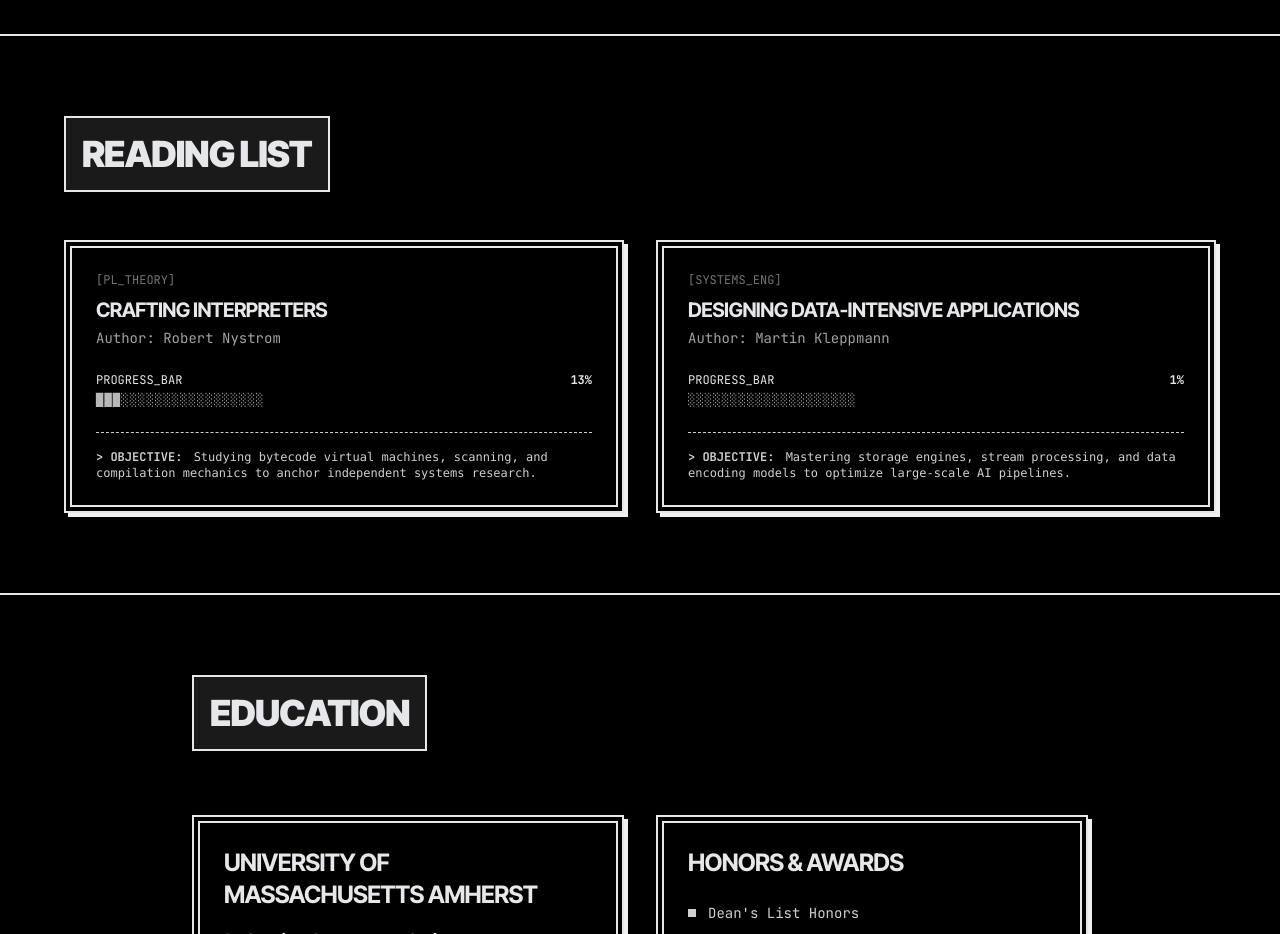
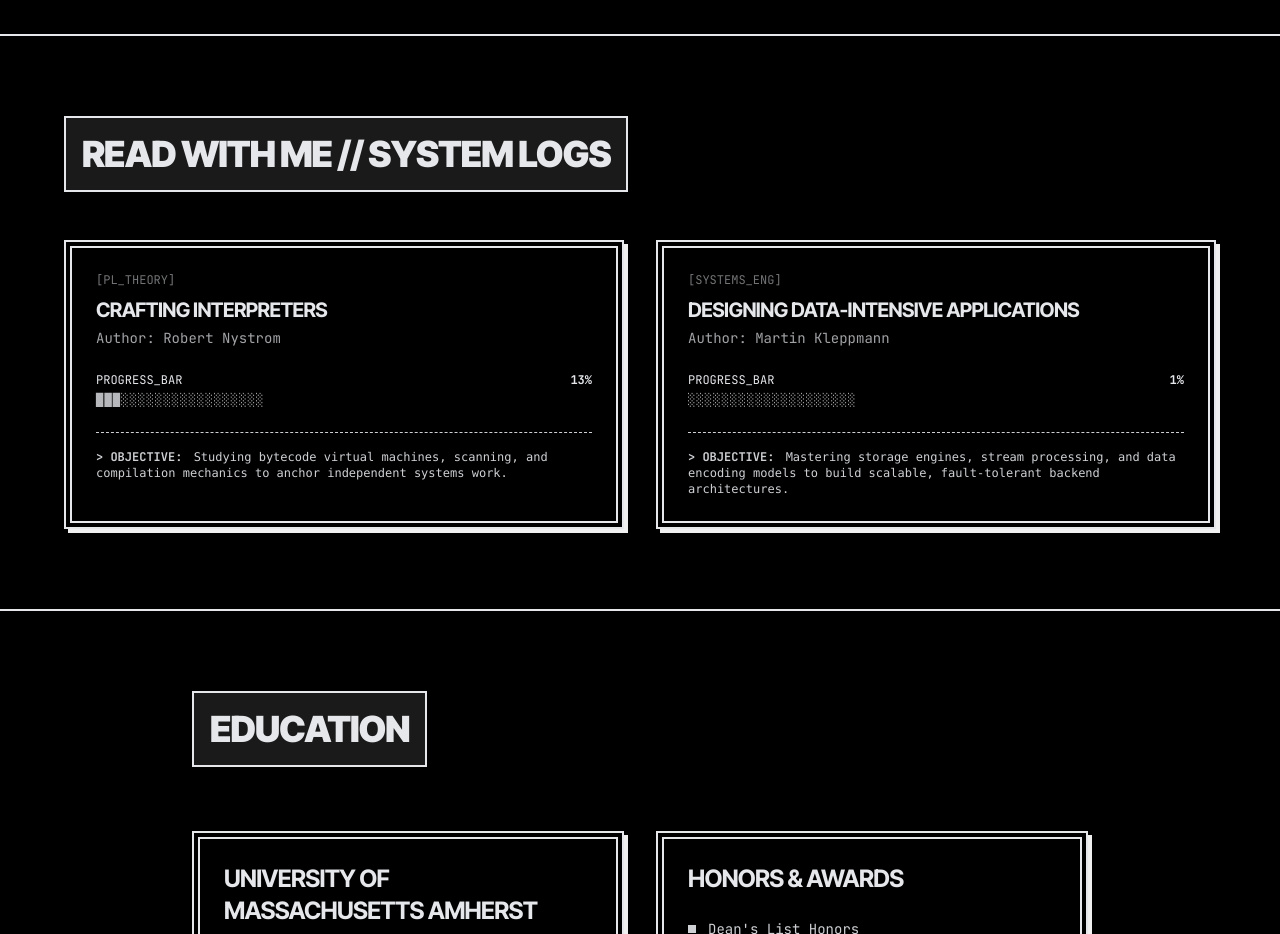
Before and after one commit to GeekyMS/Portfolio, a React (Vite) app: page / in a window 1280 px wide. Shown: the part 3520-4454 px from the top of the page. Built offline with nearby package versions, Linux system fonts and the light colour scheme.

Commit message:
updated description

```diff
--- a/src/components/ReadingList.jsx
+++ b/src/components/ReadingList.jsx
@@ -14,7 +14,7 @@
             progress: 13,
             // 13% represented in a 20-character block format
             bar: "███░░░░░░░░░░░░░░░░░",
-            target: "Studying bytecode virtual machines, scanning, and compilation mechanics to anchor independent systems research."
+            target: "Studying bytecode virtual machines, scanning, and compilation mechanics to anchor independent systems work."
         },
         {
             id: 2,
@@ -24,7 +24,7 @@
             progress: 1,
             // 1% represented in a 20-character block format
             bar: "░░░░░░░░░░░░░░░░░░░░",
-            target: "Mastering storage engines, stream processing, and data encoding models to optimize large-scale AI pipelines."
+            target: "Mastering storage engines, stream processing, and data encoding models to build scalable, fault-tolerant backend architectures."
         }
     ];
 
@@ -38,7 +38,7 @@
                     }`}
                 >
                     <div className="eink-border p-4 inline-block bg-[#f0f0f0] dark:bg-[#1a1a1a]">
-                        <h2 className="text-4xl font-black m-0">Reading List</h2>
+                        <h2 className="text-4xl font-black m-0">Read With Me // System Logs</h2>
                     </div>
                 </div>
 
```
